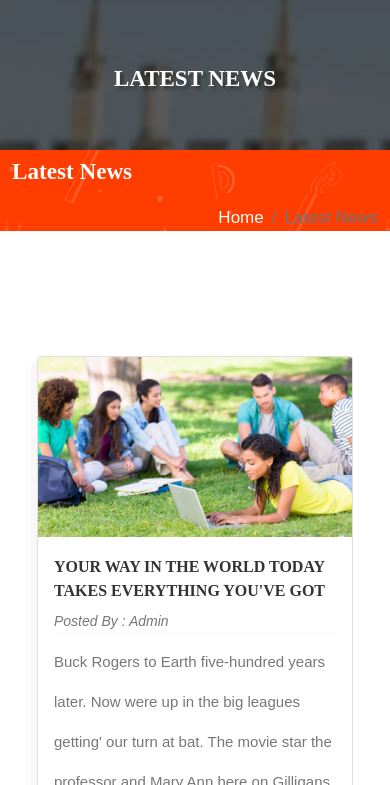
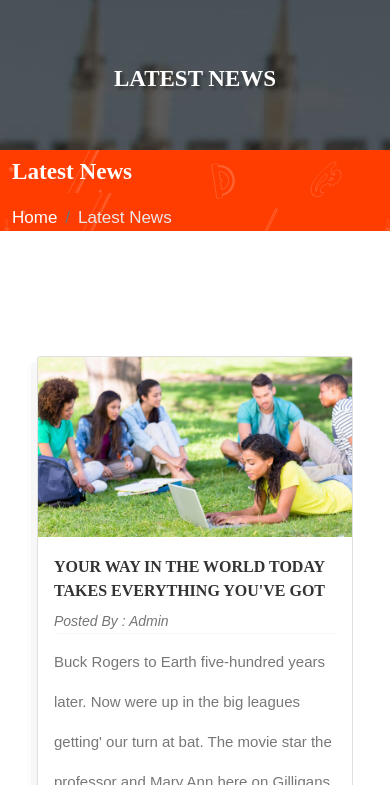
Before and after one commit to tanjinajui/educampus-education-university-bootstrap5-template, a plain HTML site: page news.html in a window 390 px wide. Shown: the part 59-844 px from the top of the page. Drawn offline with nearby package versions, Linux system fonts and the light colour scheme.

Commit message:
style-file-modified

```diff
--- a/assets/css/style.css
+++ b/assets/css/style.css
@@ -710,6 +710,12 @@ p.card-text {
     .search-form input[type="text"] {
         width: 100%;
     }
+    nav.breadcrumb-menu {
+        float: left;
+    }
+    li.breadcrumb-item.active {
+        color: #ebe6e6;
+    }
  }
 
  /* Small devices (landscape phones, 414px and up) */
@@ -721,6 +727,12 @@ p.card-text {
 
     .key2successBtn {
         text-align: center;
+    }
+    nav.breadcrumb-menu {
+        float: left;
+    }
+    li.breadcrumb-item.active {
+        color: #ebe6e6;
     }
  }
  /* Small devices (landscape phones, 280px and up) */
```
